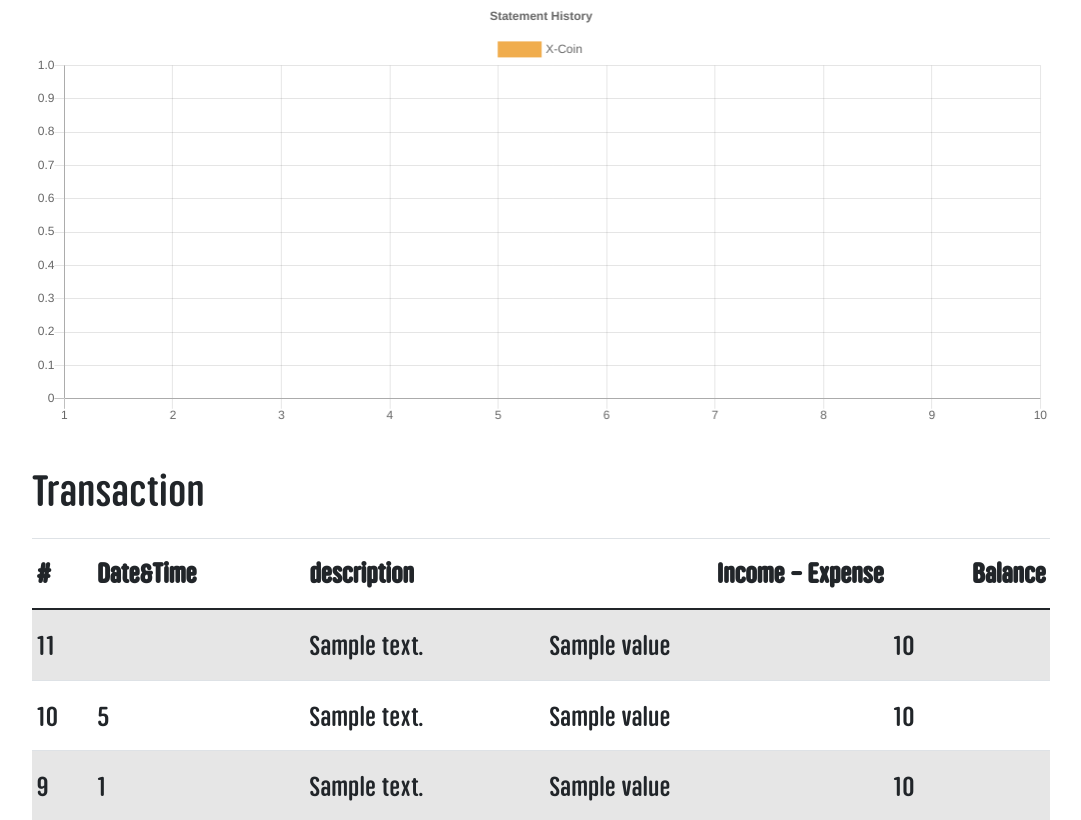
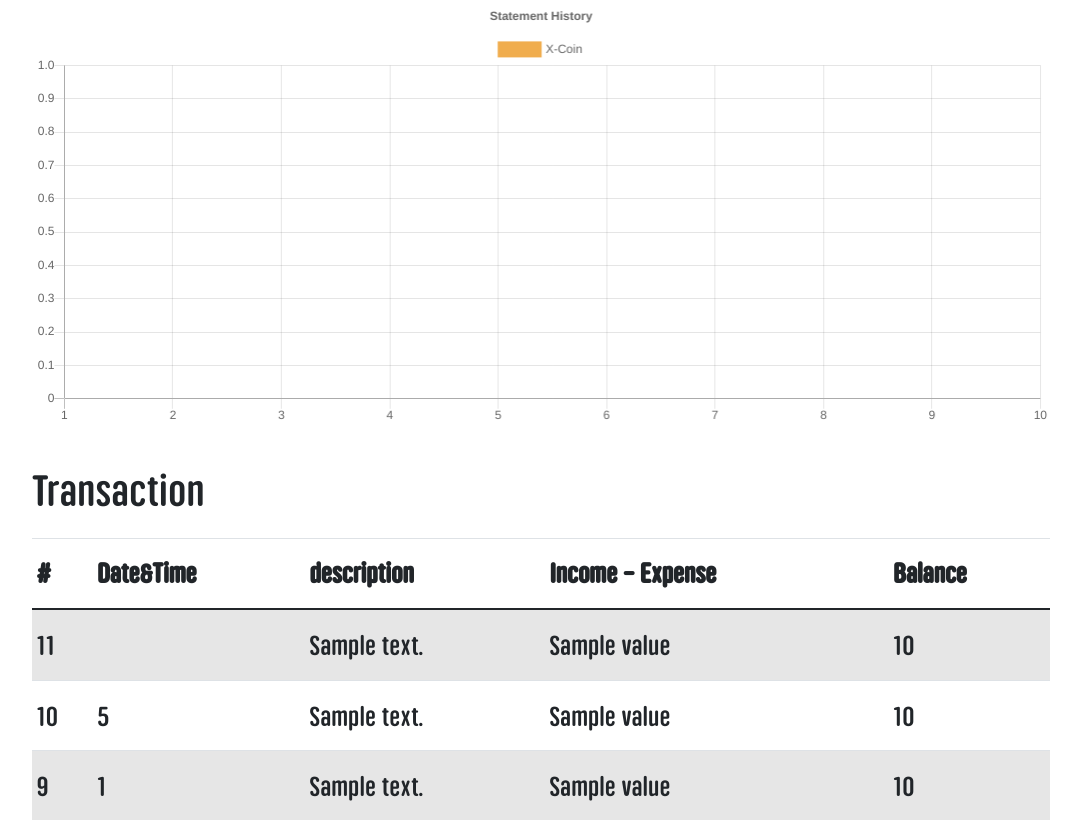
Before and after one commit to Nontosan/Exceed-17, a Flask app: template project/templates/balance.html in a window 1280 px wide. Shown: the part 233-1053 px from the top of the page, without its empty margins (99-1180 px from the left). Run offline with Flask 2, Linux system fonts and the light colour scheme; the template is opened without the code that fills it: most values are stand-ins (such as "Sample title", 1, 10 or a date in 2020); some libraries are stand-ins or nearby versions.

Commit message:
fix empty statement and transaction align

```diff
--- a/project/app.py
+++ b/project/app.py
@@ -168,29 +168,34 @@
         header = {"Authorization": f"Bearer {request.cookies.get('token')}"}
         statement_res = requests.get(
             "http://158.108.182.0:3000/statement", headers=header)
-        balance_res = requests.get(
-            "http://158.108.182.0:3000/balance", headers=header)
+        # balance_res = requests.get(
+        #     "http://158.108.182.0:3000/balance", headers=header)
+        # print(balance_res.json())
+        # print(statement_res.json())
         statement = {}
         description = ["Initial money"]
         methods = ["xxx"]
         timestamp = ["---"]
         transactor = ["admin"]
         value = [0]
-        Balance = [0 for i in range(len(statement_res.json())+1)]
-        real_group = response.json()["group"]
-        for i in range(len(statement_res.json())):
-            statement[i] = statement_res.json()[i]
-            group = statement[i]["group"]
-            if(real_group == group):
-                description.append(statement[i]["description"])
-                methods.append(statement[i]["methods"])
-                timestamp.append(statement[i]["timestamp"])
-                transactor.append(statement[i]["transactor"])
-                value.append(statement[i]["value"])
-                Balance[i+1] = Balance[i]+value[i+1]
-            else:
-                continue
-        l = len(statement)
+        l = 0
+        Balance = [0]
+        if (statement_res.json()["message"] != "Your group's statement is empty."):
+            Balance = [0 for i in range(len(statement_res.json())+1)]
+            real_group = response.json()["group"]
+            for i in range(len(statement_res.json())):
+                statement[i] = statement_res.json()[i]
+                group = statement[i]["group"]
+                if(real_group == group):
+                    description.append(statement[i]["description"])
+                    methods.append(statement[i]["methods"])
+                    timestamp.append(statement[i]["timestamp"])
+                    transactor.append(statement[i]["transactor"])
+                    value.append(statement[i]["value"])
+                    Balance[i+1] = Balance[i]+value[i+1]
+                else:
+                    continue
+            l = len(statement)
         return render_template("balance.html", balance=True, login=login_cond, statement=statement, description=description, group=group, methods=methods, timestamp=timestamp, transactor=transactor, value=value, len=l, Balance=Balance)
 
 
--- a/project/templates/balance.html
+++ b/project/templates/balance.html
@@ -67,28 +67,32 @@
       <h1 class="mt-3">Transaction</h1>
       <div class="table-responsive">
         <table class="table table-striped table-sm table-hover">
+          <div class="container">
+            <div class="row">
               <thead>
                 <tr>
-              <th>#</th>
-              <th>Date&Time</th>
-              <th>description</th>
-              <th style="text-align: right">Income - Expense</th>
-              <th style="text-align: right">Balance</th>
+                  <th class="col-auto">#</th>
+                  <th class="col-auto">Date&Time</th>
+                  <th class="col-auto">description</th>
+                  <th class="col-auto">Income - Expense</th>
+                  <th class="col-auto">Balance</th>
                 </tr>
               </thead>
-
+            </div>
+            <div class="row">
               <tbody>
                 {% for i in range(len,-1,-1) %}
                 <tr>
-              <td>{{i+1}}</th>
-              <td>{{timestamp[i]}}</td>
-              <td>{{description[i]}}</td>
-              <td>{{ value[i] }}</td>
-              <td>{{ Balance[i] }}</td>
+                  <td class="col-auto">{{i+1}}</th>
+                  <td class="col-auto">{{timestamp[i]}}</td>
+                  <td class="col-auto">{{description[i]}}</td>
+                  <td class="col-auto">{{ value[i] }}</td>
+                  <td class="col-auto">{{ Balance[i] }}</td>
                 </tr>
                 {% endfor %}
               </tbody>
-
+            </div>
+          </div>
         </table>
       </div>
     </main>
```
Lines whose indentation alone changed are shown as unchanged.
